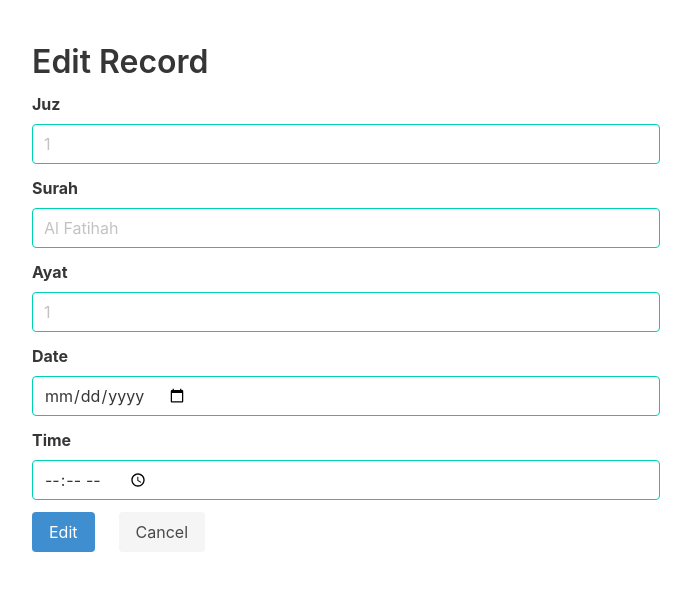
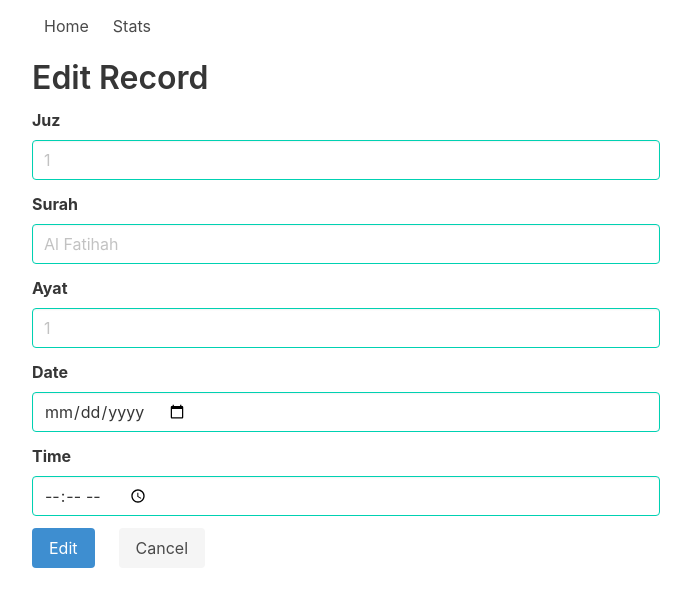
Before and after one commit to muhjamaludin/tadarus_tracker_nodejs, a React (Vite) app in the folder client/: page /edit/1 in a window 1280 px wide. Shown: the top 606 px of the page, without its empty margins (294-985 px from the left). Built offline with nearby package versions, Linux system fonts and the light colour scheme; no server answers.

Commit message:
add navbar home and stats

```diff
--- /dev/null
+++ b/client/src/components/Navbar.jsx
@@ -0,0 +1,21 @@
+import React from "react";
+import { Link } from "react-router-dom";
+
+const Navbar = () => {
+  return (
+    <div className="navbar" role="navigation" aria-label="main navigation">
+      <div id="navbarBasicExample" className="navbar-menu">
+        <div className="navbar-start">
+          <Link className="navbar-item" to={"/"}>
+            Home
+          </Link>
+          <Link className="navbar-item" to={"/stats"}>
+            Stats
+          </Link>
+        </div>
+      </div>
+    </div>
+  );
+};
+
+export default Navbar;
--- a/client/src/pages/AddEditTadarus.jsx
+++ b/client/src/pages/AddEditTadarus.jsx
@@ -1,6 +1,7 @@
 import React, { useEffect, useState } from "react";
 import axios from "axios";
 import { useNavigate, useParams, Link } from "react-router-dom";
+import Navbar from "../components/Navbar";
 
 const backendApi = import.meta.env.VITE_APP_API_URL;
 
@@ -67,8 +68,10 @@ const AddEditTadarus = () => {
   };
 
   return (
-    <div className="columns mt-5 is-centered">
+    <>
+      <div className="columns is-centered">
         <div className="column is-half">
+          <Navbar />
           <h1 className="mt-2 mb-3 title">{id ? "Edit" : "Add"} Record</h1>
           <form onSubmit={id ? updateTadarus : saveTadarusRecord}>
             <div className="field">
@@ -151,6 +154,7 @@ const AddEditTadarus = () => {
           </form>
         </div>
       </div>
+    </>
   );
 };
 
--- a/client/src/pages/ChartStatistic.jsx
+++ b/client/src/pages/ChartStatistic.jsx
@@ -1,6 +1,8 @@
 import React, { useEffect, useState } from "react";
+import Chart from "chart.js/auto";
 import { Line } from "react-chartjs-2";
 import axios from "axios";
+import Navbar from "../components/Navbar";
 
 const backendApi = import.meta.env.VITE_APP_API_URL;
 
@@ -51,12 +53,15 @@ const ChartStatistic = () => {
   };
 
   return (
-    <div className="columns mt-5 is-centered">
-      <div className="column is-half">
-        <h2 style={{ textAlign: "center" }}>Data Statistics Tadarus</h2>
-        <Line data={chartData} />
+    <>
+      <div className="columns is-centered">
+        <div className="column is-half">
+          <Navbar />
+          <h2 style={{ textAlign: "center" }}>Data Statistics Tadarus</h2>
+          <Line data={chartData} />
+        </div>
       </div>
-    </div>
+    </>
   );
 };
 
--- a/client/src/pages/TadarusList.jsx
+++ b/client/src/pages/TadarusList.jsx
@@ -1,6 +1,7 @@
 import React, { useEffect, useState } from "react";
 import axios from "axios";
 import { Link } from "react-router-dom";
+import Navbar from "../components/Navbar";
 
 const backendApi = import.meta.env.VITE_APP_API_URL;
 
@@ -17,9 +18,13 @@ const TadarusList = () => {
   };
 
   return (
-    <div className="columns mt-5 is-centered">
+    <>
+      <div className="columns is-centered">
         <div className="column is-half">
-        <h1 className="mb-3 title has-text-centered">Daftar Tadarus Alquran</h1>
+          <Navbar />
+          <h1 className="mb-3 title has-text-centered">
+            Daftar Tadarus Alquran
+          </h1>
           <Link to={"add"} className="button mb-5 is-success">
             Add New Record
           </Link>
@@ -59,6 +64,7 @@ const TadarusList = () => {
           </table>
         </div>
       </div>
+    </>
   );
 };
 
```
Lines whose indentation alone changed are shown as unchanged.
